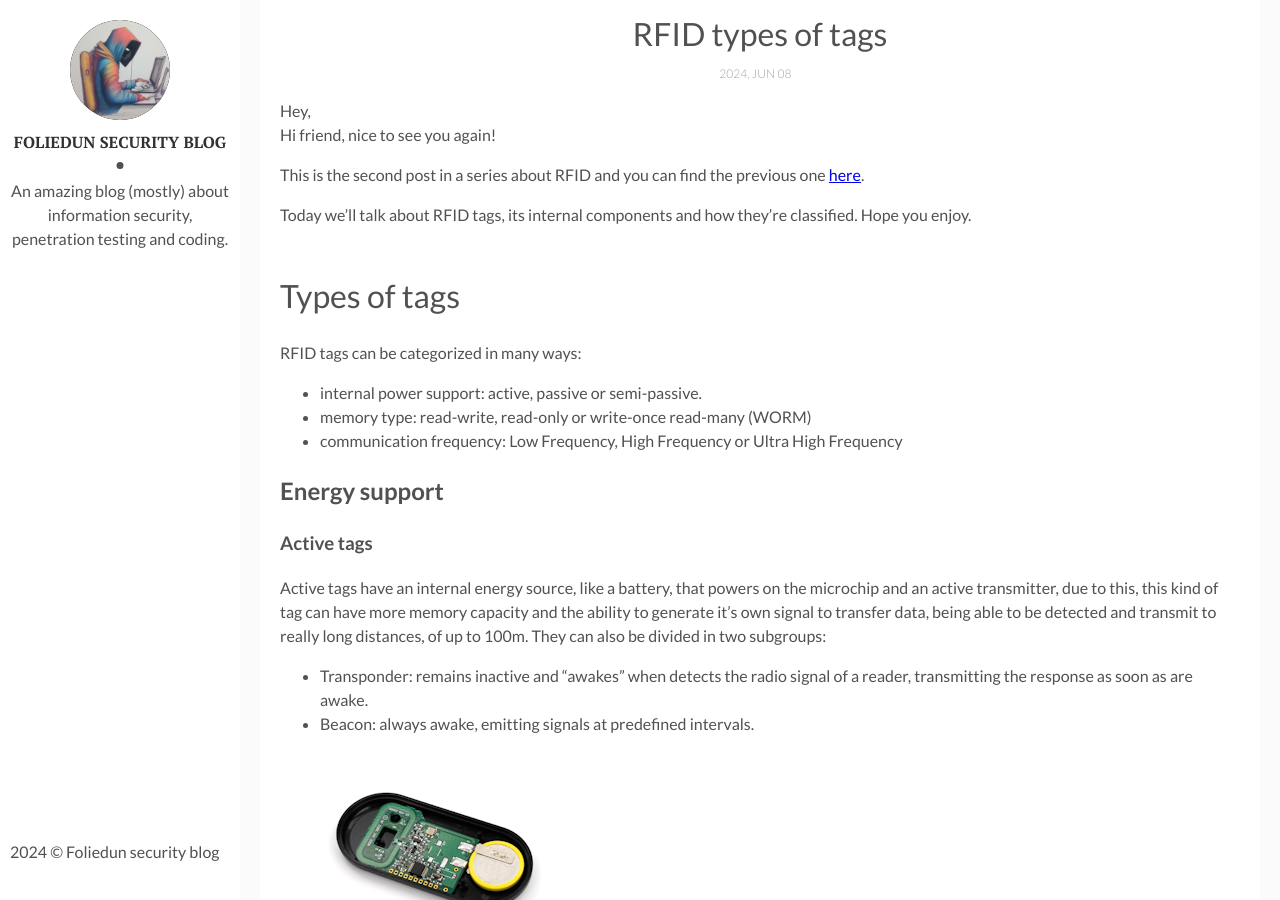
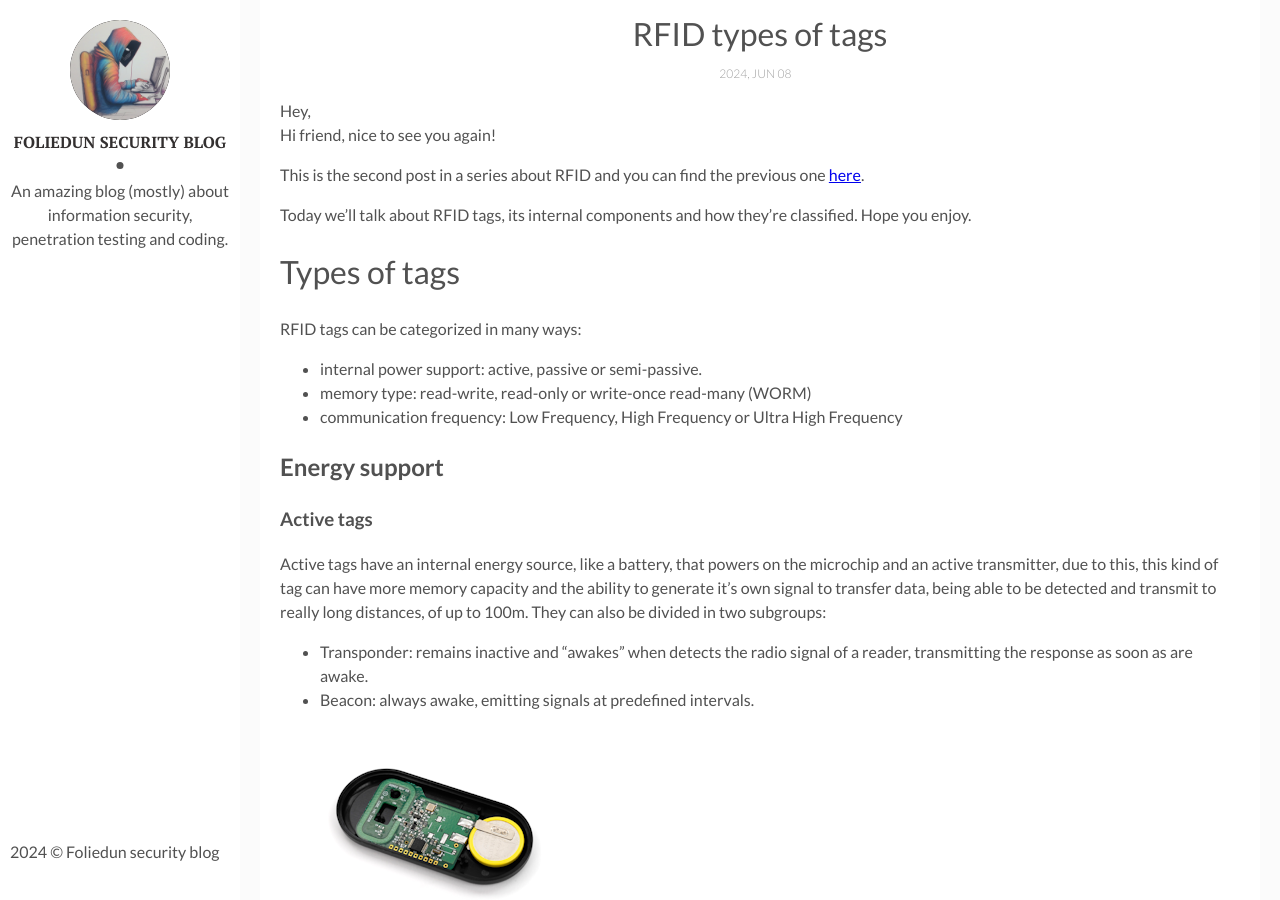
Before and after one commit to foliedun/foliedun.github.io, a Jekyll site: the page built from _posts/2024-06-08-rfid-types-of-tags-part2.markdown, in a window 1280 px wide and 900 px high, scrolled down 537 px. Built offline with Jekyll 4.4.1, drawn with Linux system fonts in a browser that asks for light colours.

Commit message:
Update 2024-06-08-rfid-types-of-tags-part2.markdown

```diff
--- a/_posts/2024-06-08-rfid-types-of-tags-part2.markdown
+++ b/_posts/2024-06-08-rfid-types-of-tags-part2.markdown
@@ -14,7 +14,7 @@
 This is the second post in a series about RFID and you can find the previous one [here]({{site.baseurl}}/lets-talk-about-rfid-part1/).
 
 Today we'll talk about RFID tags, its internal components and how they're classified. Hope you enjoy.
-<br /><br />
+<br />
 
 
 # Types of tags
@@ -47,7 +47,7 @@
 Due to the very low production cost; usually just a simple microchip, copper wire and pvc/plastic; passive tags are the most found on the market and the most implemented in projects, therefore, more emphasis will be placed on them.
 
 <figure style="display: inline-block;">
-  <img style="vertical-align: top;" src="{{site.baseurl}}/assets/img/rfid_part2/passive_tag.png" alt="RFID passive tag">
+  <img style="vertical-align: top;" src="{{site.baseurl}}/assets/img/rfid_part2/passive_tag.png" width="75%" height="75%" alt="RFID passive tag">
   <figcaption style="text-align: center;">RFID passive tag - Source: [2]</figcaption>
 </figure>
 
```
